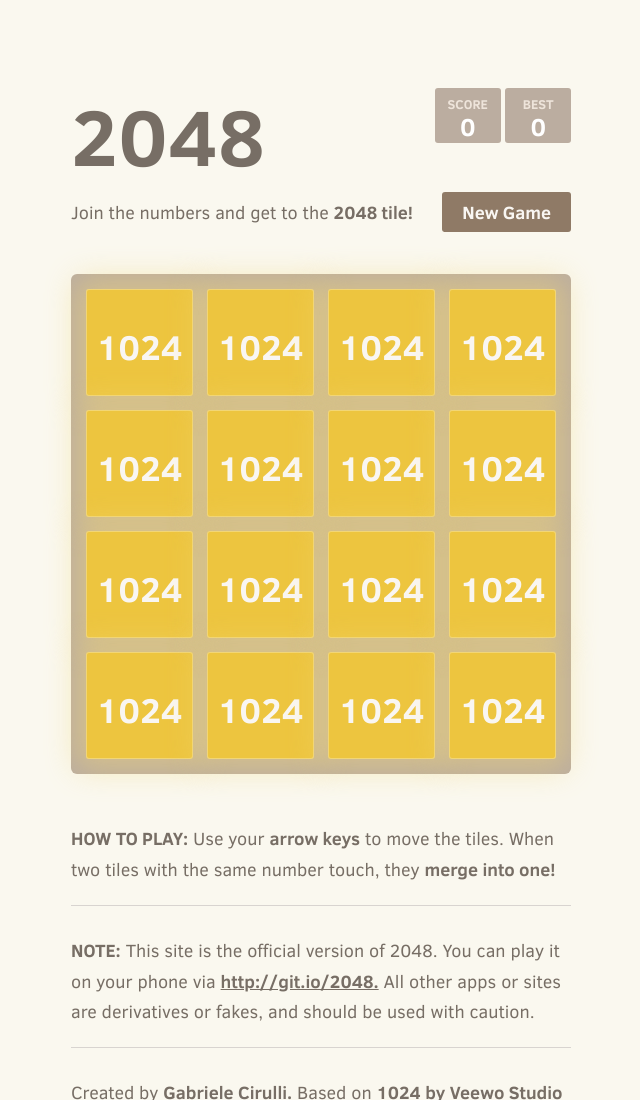
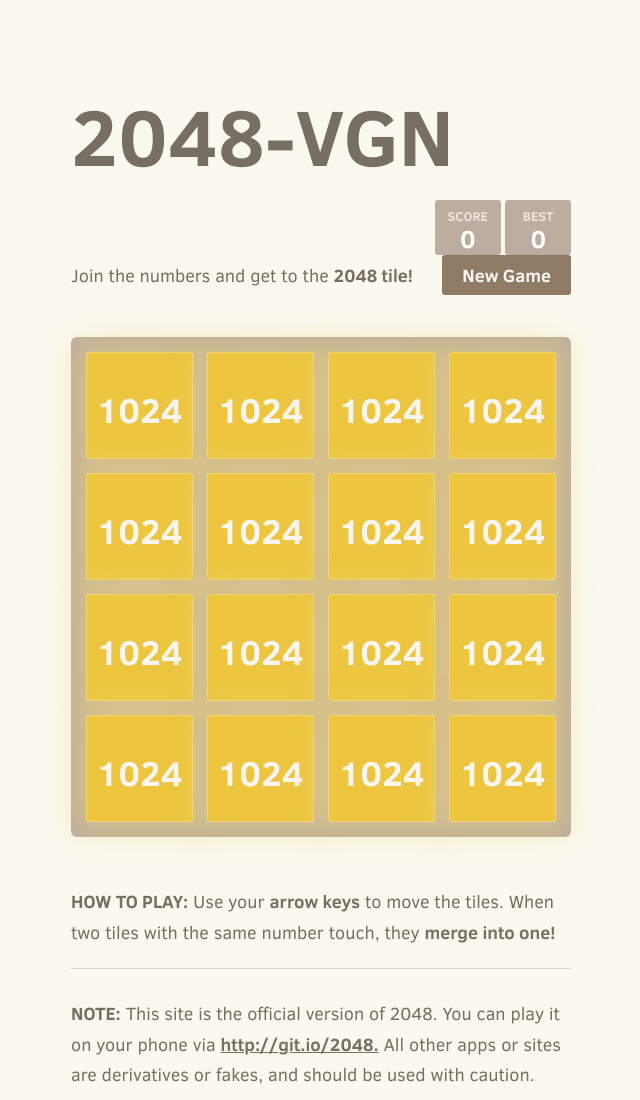
Before and after one commit to StepTNT/2048-VGN, a plain HTML site: page index.html in a window 1280 px wide. Shown: the top 1100 px of the page, without its empty margins (319-959 px from the left). Drawn offline with Linux system fonts and the light colour scheme.

Commit message:
Changed the title

```diff
--- a/index.html
+++ b/index.html
@@ -2,7 +2,7 @@
 <html>
 <head>
   <meta charset="utf-8">
-  <title>2048</title>
+  <title>2048-VGN</title>
 
   <link href="style/main.css" rel="stylesheet" type="text/css">
   <link rel="shortcut icon" href="favicon.ico">
@@ -19,7 +19,7 @@
 <body>
   <div class="container">
     <div class="heading">
-      <h1 class="title">2048</h1>
+      <h1 class="title">2048-VGN</h1>
       <div class="scores-container">
         <div class="score-container">0</div>
         <div class="best-container">0</div>
```
